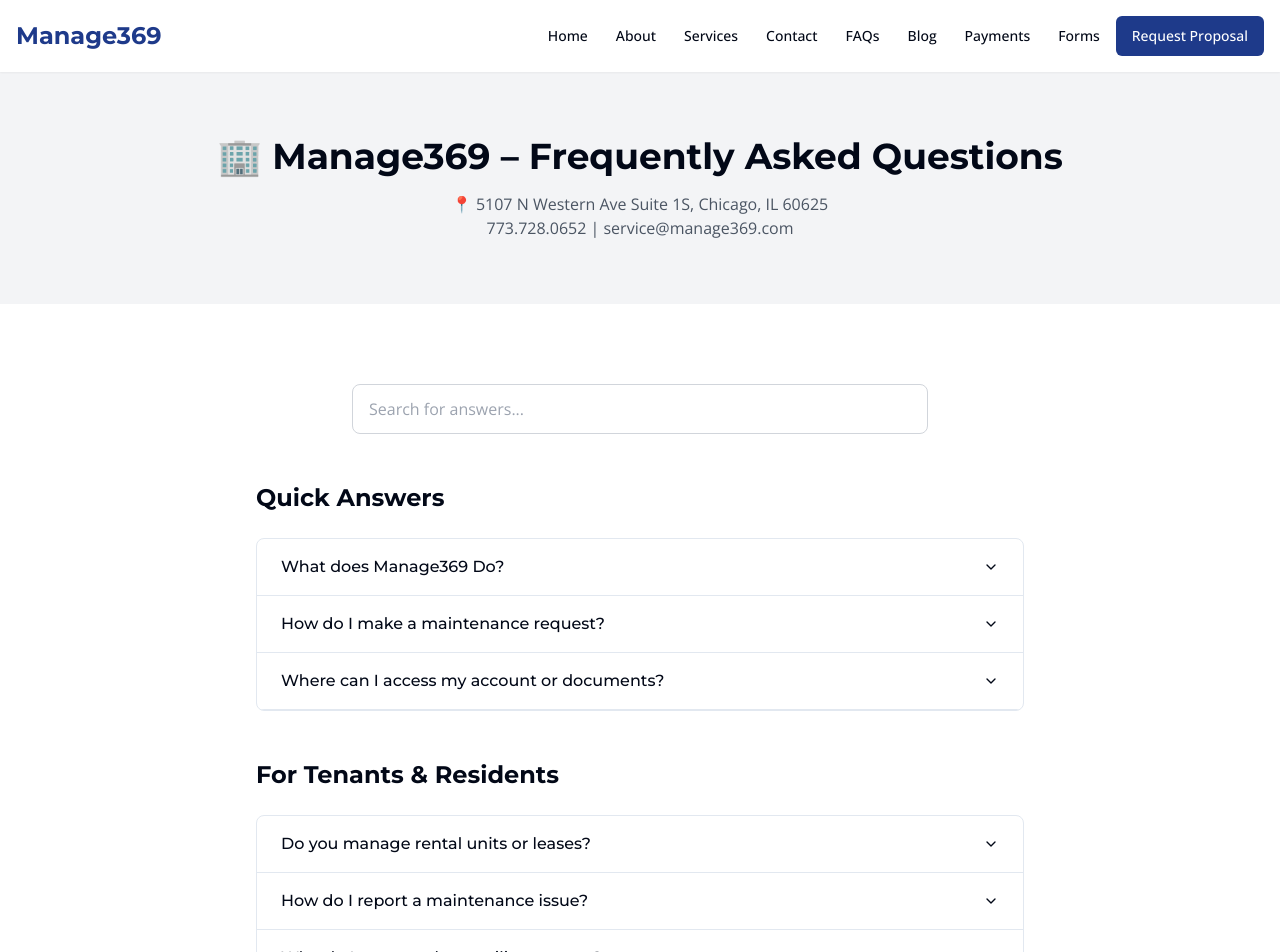
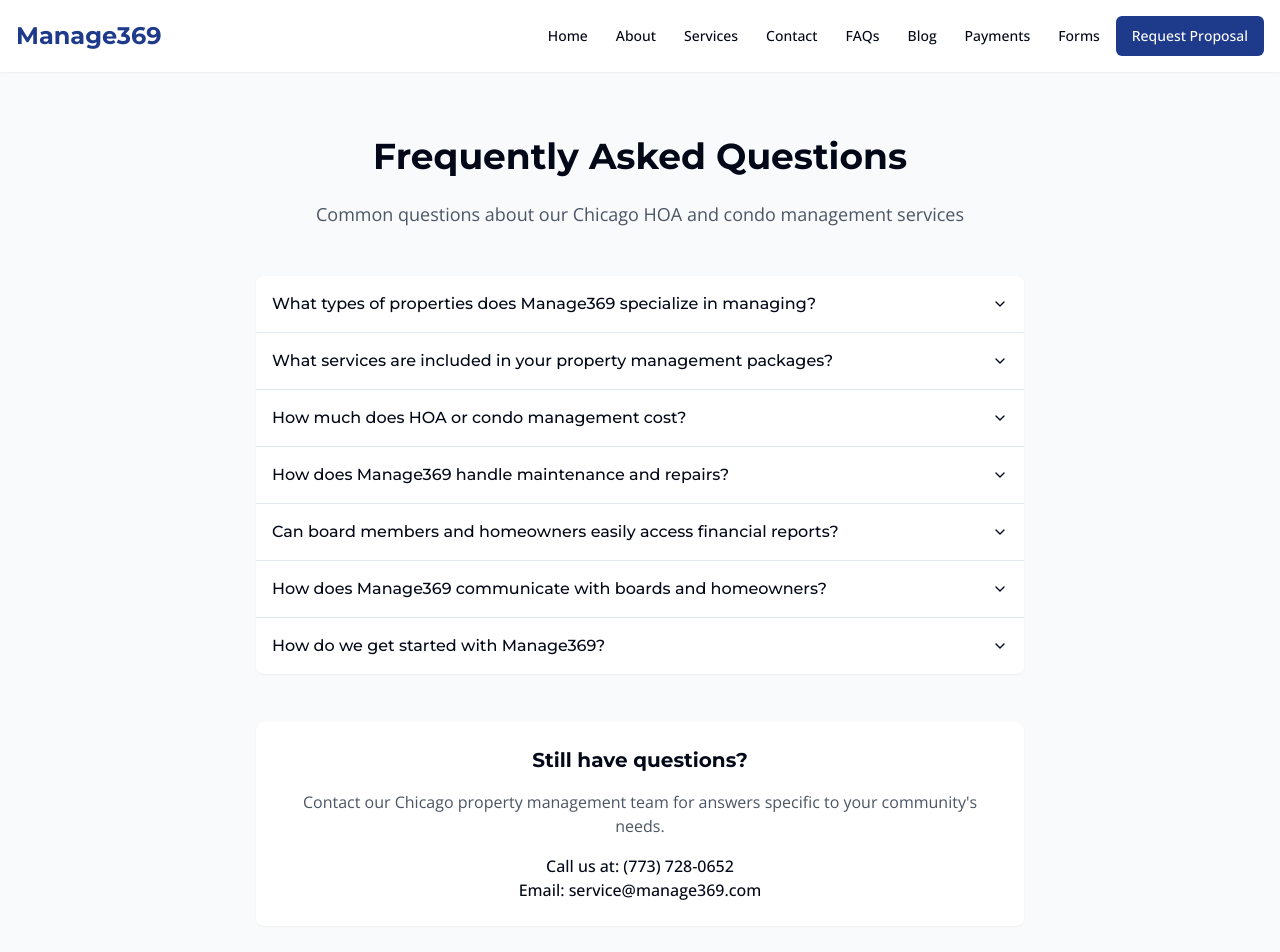
Before and after one commit to Mirsadc1971/stellar-property, a React (Vite) app: page /faqs in a window 1280 px wide. Shown: the top 952 px of the page. Built offline with nearby package versions, Linux system fonts and the light colour scheme.

Commit message:
Add FAQ section and schema
Implement accordion-style FAQs with schema markup for SEO.

```diff
--- a/src/pages/FAQs.tsx
+++ b/src/pages/FAQs.tsx
@@ -1,238 +1,90 @@
 
-import { useState } from "react";
+import React from 'react';
 import MainLayout from "@/components/layout/MainLayout";
-import { SectionHeading } from "@/components/ui/section-heading";
 import { Accordion, AccordionContent, AccordionItem, AccordionTrigger } from "@/components/ui/accordion";
 
-interface FAQCategory {
-  title: string;
-  faqs: {
-    question: string;
-    answer: React.ReactNode;
-  }[];
-}
-
 export default function FAQs() {
-  const faqCategories: FAQCategory[] = [
+  const faqs = [
     {
-      title: "Quick Answers",
-      faqs: [
-        {
-          question: "What does Manage369 Do?",
-          answer: "We provide property management for condo/HOA associations, commercial property, and investment real estate, with a focus on operational support, financial management, and maintenance coordination."
+      question: "What types of properties does Manage369 specialize in managing?",
+      answer: "Manage369 specializes in managing homeowner associations (HOAs), condominium associations, and multi-unit residential communities throughout the Chicago area. Our expertise in Chicago property management makes us a trusted partner for communities seeking professional management solutions."
     },
     {
-          question: "How do I make a maintenance request?",
-          answer: "All requests should be submitted via your online Owner or Tenant Portal. For emergency issues (like flooding, fire risk, gas leaks), call us 24/7 at 773.728.0652."
+      question: "What services are included in your property management packages?",
+      answer: "Our comprehensive HOA and condo management services in Chicago include:\n\n" +
+        "• Professional board meeting support and governance\n" +
+        "• Detailed financial reporting and budgeting\n" +
+        "• Vendor management and contract negotiations\n" +
+        "• 24/7 maintenance coordination\n" +
+        "• Proactive homeowner communication\n" +
+        "• Association compliance enforcement\n\n" +
+        "We also offer customized management packages tailored to your community's specific needs."
     },
     {
-          question: "Where can I access my account or documents?",
-          answer: "Owners and tenants can log in to their portal (link at the top of our website) to access statements, documents, maintenance requests, and more."
-        }
-      ]
+      question: "How much does HOA or condo management cost?",
+      answer: "Chicago HOA and condo management fees are customized based on your community's size and service requirements. Contact Manage369 for a detailed management proposal tailored to your association's needs. We pride ourselves on providing transparent pricing and exceptional value."
     },
     {
-      title: "For Tenants & Residents",
-      faqs: [
-        {
-          question: "Do you manage rental units or leases?",
-          answer: "We do not manage leases directly. Lease agreements are between tenants and their unit owner. Contact your landlord for lease renewals, terms, or move-out."
+      question: "How does Manage369 handle maintenance and repairs?",
+      answer: "As your Chicago property management company, Manage369 coordinates all maintenance and repairs through our extensive network of licensed and insured vendors. We ensure high-quality work is completed on time and within budget, managing everything from routine maintenance to emergency repairs for your association."
     },
     {
-          question: "How do I report a maintenance issue?",
-          answer: "Please use your Tenant Portal for all non-emergency requests. For true emergencies (no heat, water leak, fire/gas risk) call 773.728.0652."
+      question: "Can board members and homeowners easily access financial reports?",
+      answer: "Yes. As part of our commitment to transparent HOA management in Chicago, we provide comprehensive monthly financial reports through our secure online portal. Board members can access detailed financial statements, and additional custom reports are available upon request to ensure complete transparency in your association's financial management."
     },
     {
-          question: "Who do I contact about utility outages?",
-          answer: (
-            <div>
-              <ul className="list-disc ml-6 space-y-2">
-                <li>For in-unit electrical issues: Contact your landlord.</li>
-                <li>
-                  Building-wide/outdoor outages:
-                  <ul className="list-disc ml-6 mt-1">
-                    <li>ComEd: 1-800-334-7661 | <a href="https://www.comed.com" className="text-darkBlue hover:underline">www.comed.com</a></li>
-                  </ul>
-                </li>
-                <li>
-                  For gas leaks, leave the building and call:
-                  <ul className="list-disc ml-6 mt-1">
-                    <li>Peoples Gas: 866-556-6002 (Chicago)</li>
-                    <li>NICOR Gas: 1-888-642-6748</li>
-                  </ul>
-                  Notify us after the gas company responds.
-                </li>
-              </ul>
-            </div>
-          )
-        }
-      ]
+      question: "How does Manage369 communicate with boards and homeowners?",
+      answer: "Effective communication is central to our Chicago property management approach. We provide regular updates through multiple channels:\n\n" +
+        "• Dedicated online owner portals\n" +
+        "• Prompt email responses\n" +
+        "• Professional phone support\n" +
+        "• Regular community newsletters\n" +
+        "• Emergency 24/7 contact options"
     },
     {
-      title: "For Property Owners",
-      faqs: [
-        {
-          question: "What are my maintenance responsibilities vs. the association?",
-          answer: (
-            <div>
-              <p className="mb-2"><strong>Owners:</strong> Responsible for all interior repairs (plumbing, appliances, electrical, flooring, windows, etc.) within your unit.</p>
-              <p className="mb-2"><strong>Association:</strong> Typically covers building structure, roof, common areas, common mechanicals, and exterior.</p>
-              <p>Refer to your association documents or contact us for clarification.</p>
-            </div>
-          )
-        },
-        {
-          question: "What financial/accounting support do you provide?",
-          answer: (
-            <ul className="list-disc ml-6 space-y-1">
-              <li>Monthly and annual financial statements</li>
-              <li>Collection of assessments</li>
-              <li>Bill payment and vendor management</li>
-              <li>Budget preparation & reserve planning</li>
-            </ul>
-          )
-        },
-        {
-          question: "How do I access my owner portal?",
-          answer: "Login via the portal link at the top of our website. Access financials, documents, and submit requests."
-        },
-        {
-          question: "Do you manage rental/leasing for owners?",
-          answer: "We do not negotiate leases or collect rent. Owners are responsible for leasing and must provide us with a copy of any new lease."
-        }
-      ]
-    },
-    {
-      title: "Documents & Policies",
-      faqs: [
-        {
-          question: "Where do I find association rules or governing documents?",
-          answer: "All relevant documents (bylaws, rules, meeting minutes, policies) are available in your Owner Portal. If you can't find something, email us at service@manage369.com."
-        },
-        {
-          question: "How are violations handled?",
-          answer: "We follow each association's adopted policy. Typically notice is sent to the owner, and fines (if any) are determined by the Board as outlined in your governing documents."
-        },
-        {
-          question: "Where are meeting agendas or minutes posted?",
-          answer: "These are posted in your Owner Portal and often emailed to owners prior to meetings."
-        },
-        {
-          question: "What are the rules about construction or renovation work?",
-          answer: "Structural changes, electrical work, plumbing, or any other work that requires a permit and licensed contractors must have the full scope of work submitted for approval before starting. Fines for non-compliance can be up to $1,000."
-        }
-      ]
-    },
-    {
-      title: "Contact & Emergencies",
-      faqs: [
-        {
-          question: "How do I contact Manage369?",
-          answer: (
-            <div>
-              <p className="mb-1">773.728.0652 | service@manage369.com</p>
-              <p className="mb-1"><strong>Office Hours:</strong> Mon–Fri, 9:30AM–4:30PM (closed weekends/holidays)</p>
-              <p><strong>After-hours:</strong> For emergencies only, call the number above.</p>
-            </div>
-          )
-        },
-        {
-          question: "What is considered an emergency?",
-          answer: (
-            <div>
-              <p className="mb-2">Emergencies are situations that pose immediate risk or cause property damage: fire, major flooding, gas leaks, no heat in winter, building-wide outages, or property security issues.</p>
-              <p>For emergencies, call us 24/7 at 773.728.0652.</p>
-            </div>
-          )
-        },
-        {
-          question: "Who do I call for power outages, gas leaks, or city issues?",
-          answer: (
-            <ul className="list-disc ml-6 space-y-1">
-              <li>Power outage (ComEd): 1-800-334-7661</li>
-              <li>Gas leak (Peoples Gas): 866-556-6002 • NICOR Gas: 1-888-642-6748</li>
-              <li>City Services (Chicago 311): Call 311 for sanitation, snow, graffiti, etc.</li>
-            </ul>
-          )
-        }
-      ]
+      question: "How do we get started with Manage369?",
+      answer: "Getting started with professional Chicago HOA management is simple. Contact us to schedule a consultation, and we'll assess your community's needs to create a customized property management plan. Our team will guide you through every step of the transition process to ensure a smooth handover of management responsibilities."
     }
   ];
 
-  const [searchTerm, setSearchTerm] = useState("");
-
-  // Filter FAQs based on search term
-  const filteredCategories = searchTerm
-    ? faqCategories.map(category => ({
-        ...category,
-        faqs: category.faqs.filter(faq =>
-          faq.question.toLowerCase().includes(searchTerm.toLowerCase()) ||
-          (typeof faq.answer === 'string' && faq.answer.toLowerCase().includes(searchTerm.toLowerCase()))
-        )
-      })).filter(category => category.faqs.length > 0)
-    : faqCategories;
-
   return (
     <MainLayout>
-      {/* Header */}
-      <section className="bg-gray-100 py-16">
+      <div className="bg-gray-50 py-16">
         <div className="container mx-auto px-4">
-          <div className="text-center">
-            <h1 className="font-heading text-4xl font-bold mb-4">
-              🏢 Manage369 – Frequently Asked Questions
+          <div className="max-w-3xl mx-auto">
+            <h1 className="font-heading text-4xl font-bold mb-6 text-center">
+              Frequently Asked Questions
             </h1>
-            <p className="text-gray-600">
-              📍 5107 N Western Ave Suite 1S, Chicago, IL 60625<br />
-              773.728.0652 | service@manage369.com
+            <p className="text-lg text-gray-600 mb-12 text-center">
+              Common questions about our Chicago HOA and condo management services
             </p>
-          </div>
-        </div>
-      </section>
 
-      {/* FAQ Content */}
-      <section className="py-12 md:py-20">
-        <div className="container mx-auto px-4">
-          {/* Search */}
-          <div className="max-w-xl mx-auto mb-12">
-            <input
-              type="text"
-              placeholder="Search for answers..."
-              value={searchTerm}
-              onChange={(e) => setSearchTerm(e.target.value)}
-              className="w-full px-4 py-3 border border-gray-300 rounded-lg focus:outline-none focus:ring-2 focus:ring-darkBlue"
-            />
-          </div>
-
-          {/* FAQ Categories */}
-          <div className="max-w-3xl mx-auto">
-            {filteredCategories.map((category, index) => (
-              <div key={index} className="mb-12">
-                <h2 className="font-heading text-2xl font-bold mb-6">{category.title}</h2>
-
-                <Accordion type="single" collapsible className="border rounded-lg overflow-hidden">
-                  {category.faqs.map((faq, faqIndex) => (
-                    <AccordionItem key={faqIndex} value={`item-${index}-${faqIndex}`}>
-                      <AccordionTrigger className="px-6 hover:text-darkBlue">
+            <Accordion type="single" collapsible className="bg-white rounded-lg shadow-sm">
+              {faqs.map((faq, index) => (
+                <AccordionItem key={index} value={`item-${index}`} className="px-4 border-b last:border-b-0">
+                  <AccordionTrigger className="py-4 text-left font-medium hover:text-darkBlue">
                     {faq.question}
                   </AccordionTrigger>
-                      <AccordionContent className="px-6 pb-4 text-gray-700">
+                  <AccordionContent className="pb-4 text-gray-600 whitespace-pre-wrap">
                     {faq.answer}
                   </AccordionContent>
                 </AccordionItem>
               ))}
             </Accordion>
-              </div>
-            ))}
 
-            {/* Need More Help */}
-            <div className="mt-16 p-6 bg-gray-50 rounded-lg border border-gray-200">
-              <h2 className="font-heading text-xl font-bold mb-4">Need More Help?</h2>
-              <p className="mb-2">Email: <a href="mailto:service@manage369.com" className="text-darkBlue hover:underline">service@manage369.com</a></p>
-              <p>Office Hours: Mon–Fri, 9:30AM–4:30PM</p>
+            <div className="mt-12 p-6 bg-white rounded-lg shadow-sm text-center">
+              <h2 className="text-xl font-bold mb-4">Still have questions?</h2>
+              <p className="text-gray-600 mb-4">
+                Contact our Chicago property management team for answers specific to your community's needs.
+              </p>
+              <p className="font-medium">
+                Call us at: (773) 728-0652<br />
+                Email: service@manage369.com
+              </p>
             </div>
           </div>
         </div>
-      </section>
+      </div>
     </MainLayout>
   );
 }
```
Lines whose indentation alone changed are shown as unchanged.
